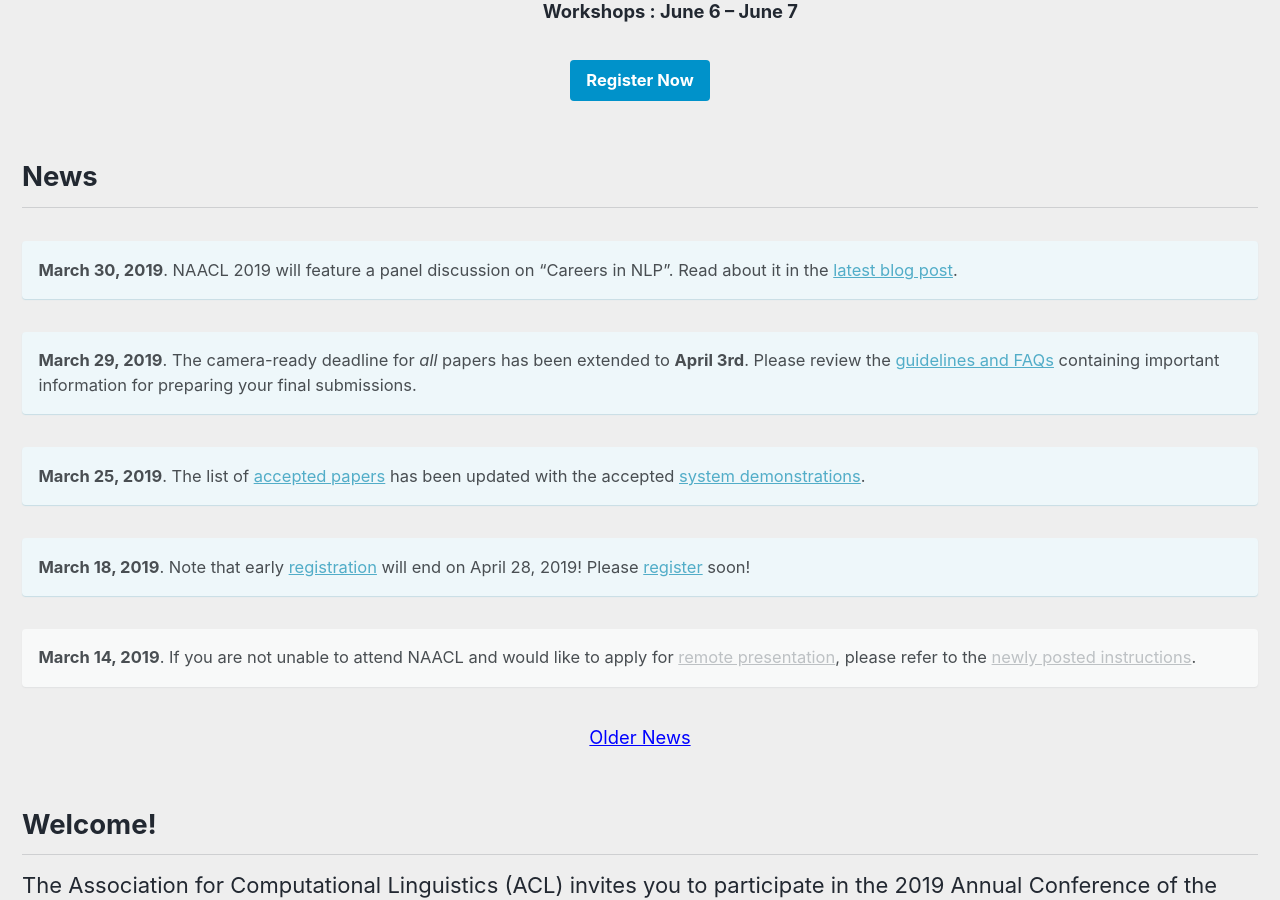
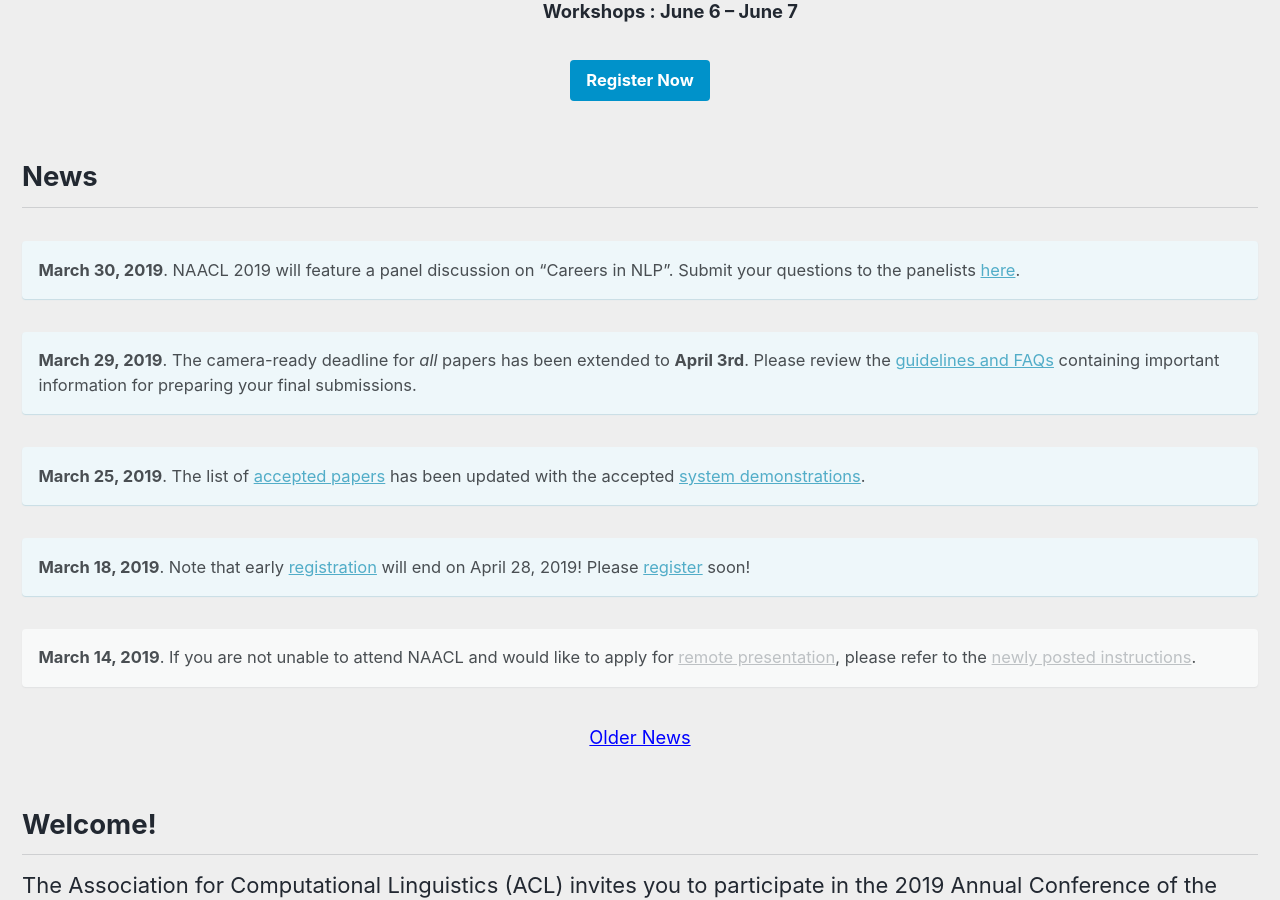
Before and after one commit to naacl-org/naacl-2021-website, a Jekyll site: the page built from _pages/home.md, in a window 1280 px wide and 900 px high, scrolled down 616 px. Built offline with Jekyll 4.4.1, drawn with Linux system fonts in a browser that asks for light colours; nearby versions of some CDN libraries.

Commit message:
Edited the news item

```diff
--- a/_pages/home.md
+++ b/_pages/home.md
@@ -18,7 +18,7 @@
 
 <h2>News</h2>
 
-**March 30, 2019**. NAACL 2019 will feature a panel discussion on "Careers in NLP". Read about it in the [latest blog post](/blog/careers-panel-survey/).
+**March 30, 2019**. NAACL 2019 will feature a panel discussion on "Careers in NLP". Submit your questions to the panelists [here](/blog/careers-panel-survey/).
 {: .notice--info}
 
 **March 29, 2019**. The camera-ready deadline for _all_ papers has been extended to **April 3rd**. Please review the [guidelines and FAQs](https://github.com/acl-org/acl-pub/blob/gh-pages/camera-ready-faq.md) containing important information for preparing your final submissions.
```
